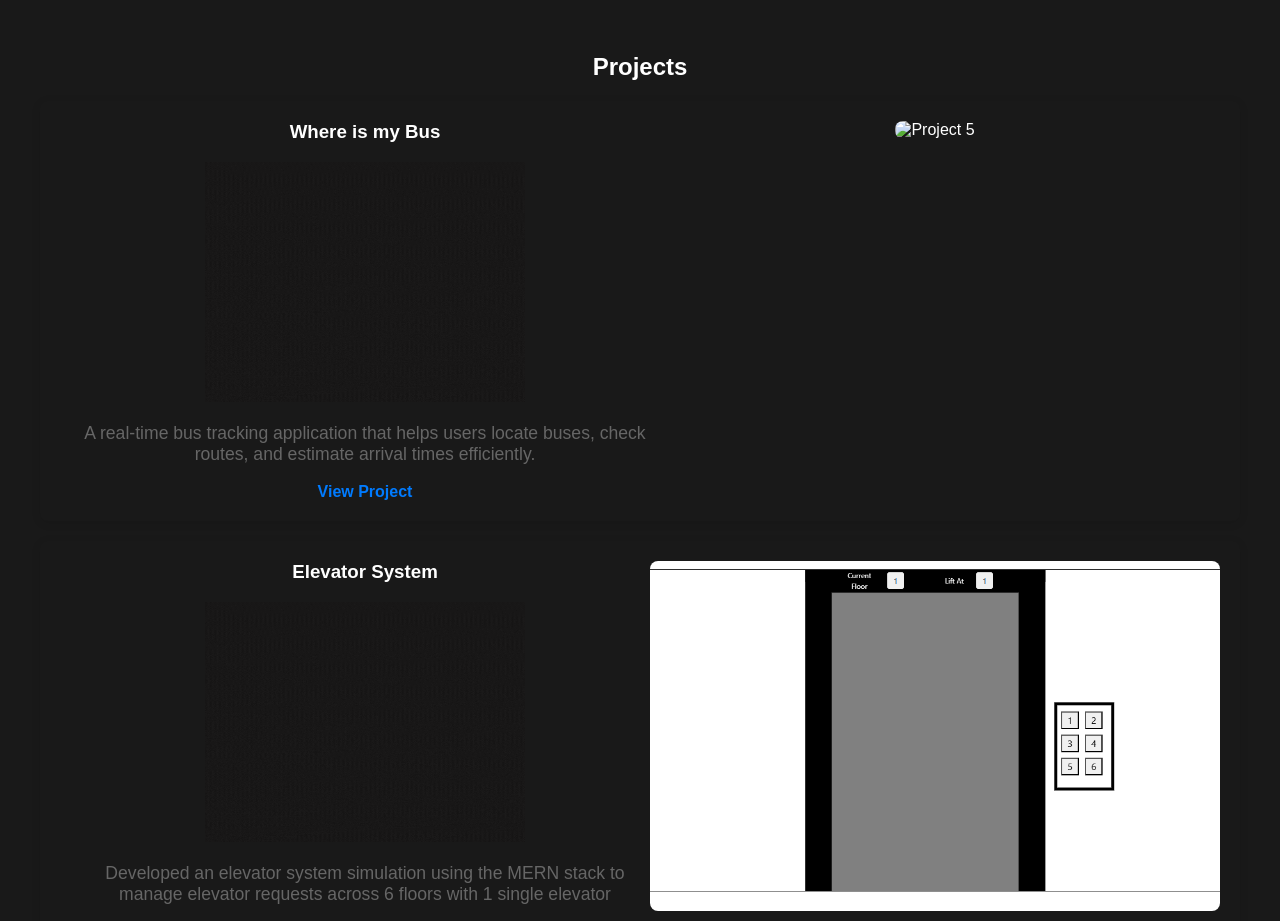
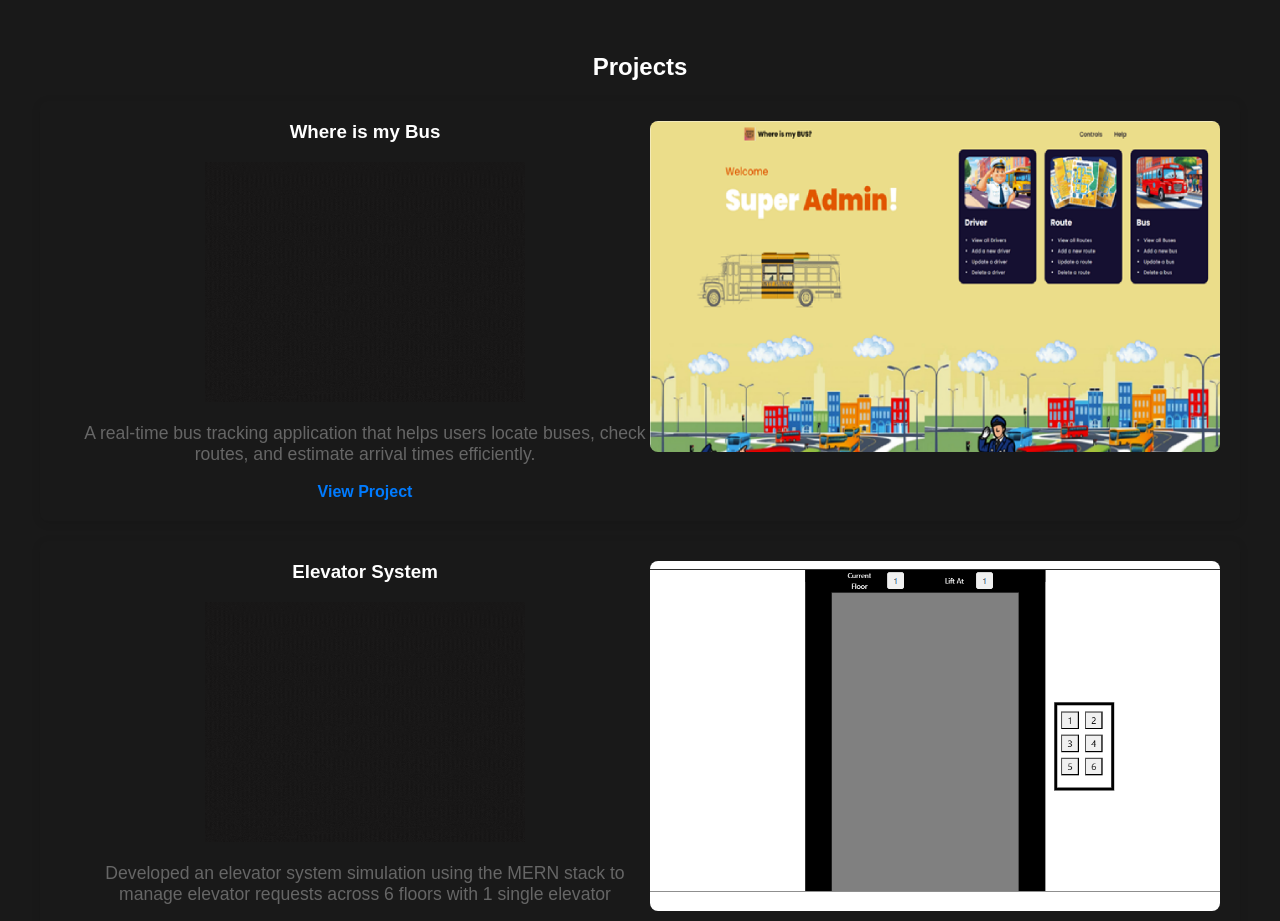
Before and after one commit to v-IRU-s/portfolio, a plain HTML site: page index.html in a window 1280 px wide. Shown: the part 1500-2421 px from the top of the page. Drawn offline with Linux system fonts and the light colour scheme.

Commit message:
Update index.html

```diff
--- a/index.html
+++ b/index.html
@@ -110,7 +110,7 @@
                 <a href="where is my bus.html" target="_blank">View Project</a>
             </div>
             <div class="project-image">
-                <img src="bus.png" alt="Project 5">
+                <img src="bus1.png" alt="Project 1">
             </div>
         </div>
         <!-- Project 1 -->
```
